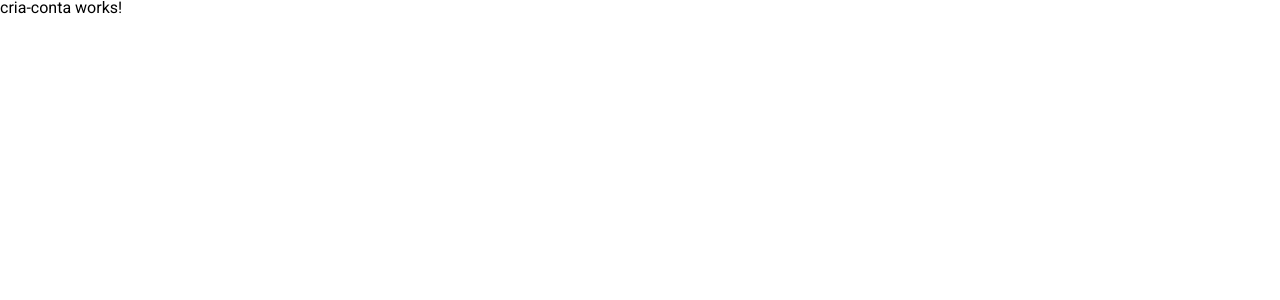
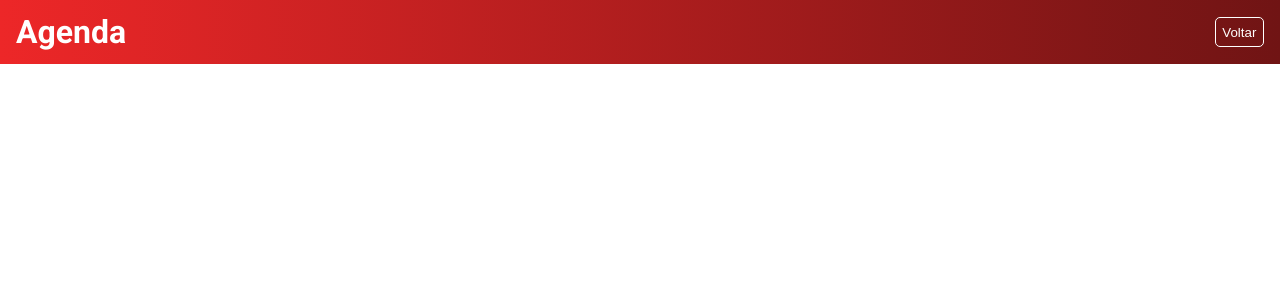
Before and after one commit to MathGPereira/spa-angular, an Angular app: page /criaConta in a window 1280 px wide. Shown: the top 300 px of the page. Built offline with nearby package versions, Linux system fonts and the light colour scheme.

Commit message:
Criando os cabecalhos das páginas de trocar senha e criar conta seguindo o conceito de SPA

```diff
--- a/src/app/app.module.ts
+++ b/src/app/app.module.ts
@@ -8,6 +8,7 @@ import { CorpoLoginComponent } from './componentes/pagina-login/corpo-login/corp
 import { CriaContaComponent } from './componentes/auxiliares-login/cria-conta/cria-conta.component';
 import { TrocaSenhaComponent } from './componentes/auxiliares-login/troca-senha/troca-senha.component';
 import { LoginComponent } from './componentes/pagina-login/login/login.component';
+import { AuxiliarCabecalhoComponent } from './componentes/auxiliares-login/auxiliar-cabecalho/auxiliar-cabecalho.component';
 
 @NgModule({
   declarations: [
@@ -16,7 +17,8 @@ import { LoginComponent } from './componentes/pagina-login/login/login.component
     CorpoLoginComponent,
     CriaContaComponent,
     TrocaSenhaComponent,
-    LoginComponent
+    LoginComponent,
+    AuxiliarCabecalhoComponent
   ],
   imports: [
     BrowserModule,
--- /dev/null
+++ b/src/app/componentes/auxiliares-login/auxiliar-cabecalho/auxiliar-cabecalho.component.css
@@ -0,0 +1,30 @@
+.cabecalho {
+    align-items: center;
+    background-image: linear-gradient(to right, var(--cor-secundaria), var(--cor-principal));
+    display: flex;
+    justify-content: space-between;
+    padding: 1em;
+}
+
+.cabecalho h1 {
+    color: #FFFFFF;
+    font-size: 32px;
+    font-weight: 700;
+}
+
+.cabecalho button {
+    background-color: transparent;
+    border: 1px solid #FFFFFF;
+    border-radius: 5px;
+    color: #FFFFFF;
+    cursor: pointer;
+    padding: 0.5em;
+    text-decoration: none;
+    transition: all 0.5s linear;
+}
+
+.cabecalho button:hover {
+    background-color: #FFFFFF;
+    color: #701414;
+    border-color: #701414;
+}
--- /dev/null
+++ b/src/app/componentes/auxiliares-login/auxiliar-cabecalho/auxiliar-cabecalho.component.html
@@ -0,0 +1,4 @@
+<section class="cabecalho" role="header">
+    <h1>Agenda</h1>
+    <button type="button" routerLink="">Voltar</button>
+</section>
--- a/src/app/componentes/auxiliares-login/cria-conta/cria-conta.component.html
+++ b/src/app/componentes/auxiliares-login/cria-conta/cria-conta.component.html
@@ -1 +1 @@
-<p>cria-conta works!</p>
+<app-auxiliar-cabecalho></app-auxiliar-cabecalho>
--- a/src/app/componentes/auxiliares-login/troca-senha/troca-senha.component.html
+++ b/src/app/componentes/auxiliares-login/troca-senha/troca-senha.component.html
@@ -1 +1 @@
-<p>troca-senha works!</p>
+<app-auxiliar-cabecalho></app-auxiliar-cabecalho>
--- a/src/app/componentes/pagina-login/corpo-login/corpo-login.component.html
+++ b/src/app/componentes/pagina-login/corpo-login/corpo-login.component.html
@@ -8,9 +8,9 @@
             <input type="password" name="senha">
         </fieldset>
         <fieldset form="login" class="form__botoes">
-            <button type="button" id="trocar-senha" routerLink="">Esqueci minha senha</button>
+            <button type="button" id="trocar-senha" routerLink="/esqueciSenha">Esqueci minha senha</button>
             <button type="submit" form="login" name="entrar" class="login__entrar">Entrar</button>
-            <button type="button" id="criar-conta">Criar conta</button>
+            <button type="button" id="criar-conta" routerLink="/criaConta">Criar conta</button>
         </fieldset>
     </form>
 </section>
```
Also changed, not shown: src/app/componentes/auxiliares-login/auxiliar-cabecalho/auxiliar-cabecalho.component.ts (added, +10 -0 lines), 1 other file (tests, documents, lock files or other folders).
